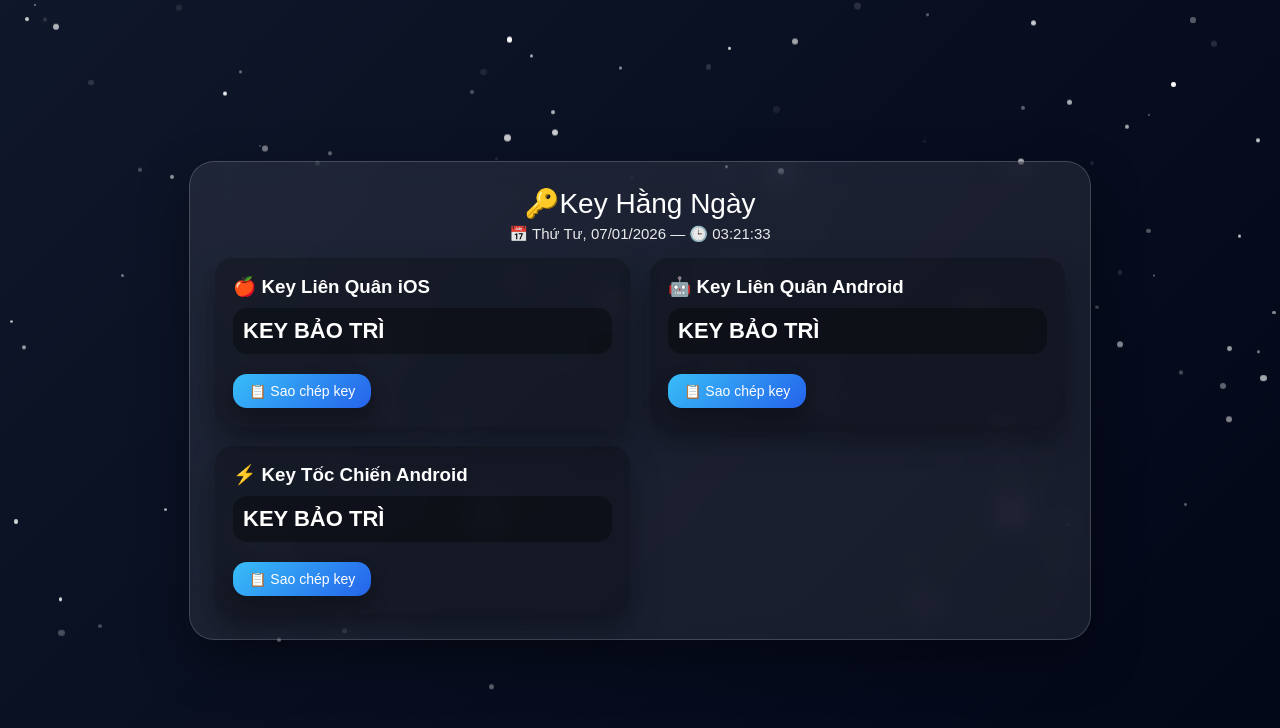
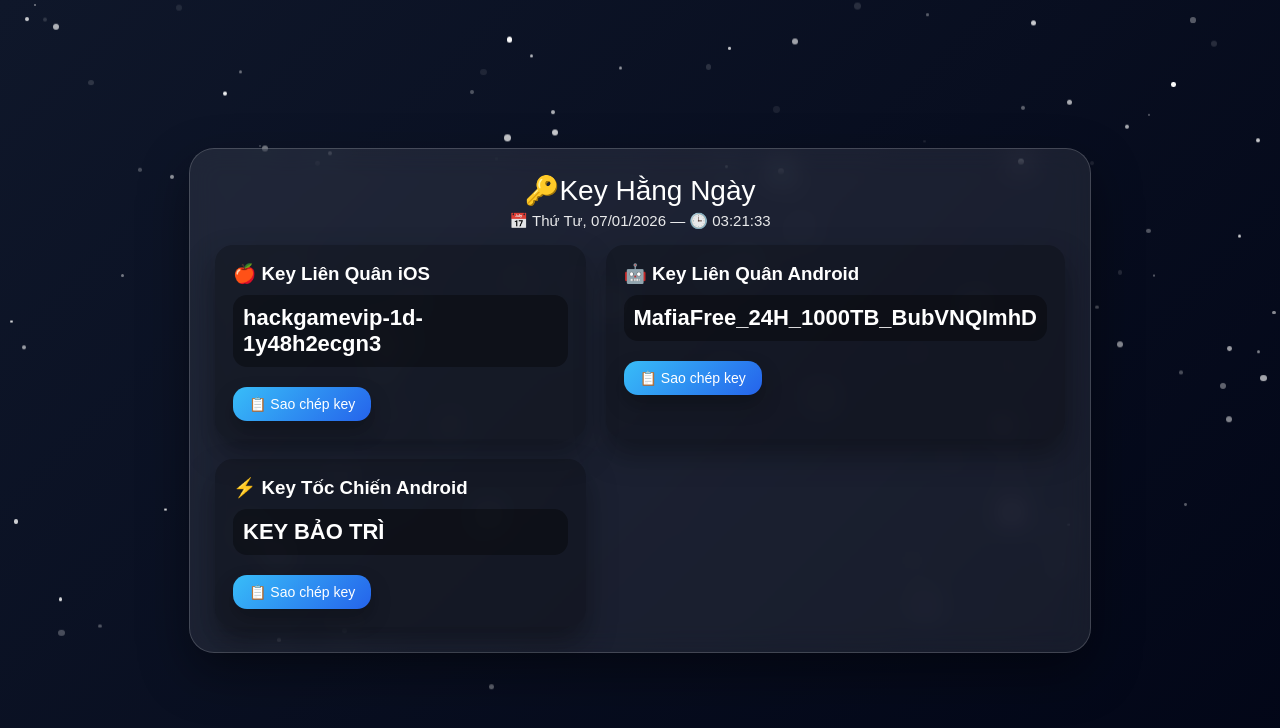
Before and after one commit to khanhlapit/daily-key-web, a plain HTML site: page index.html in a window 1280 px wide. Drawn offline with Linux system fonts and the light colour scheme.

Commit message:
Update daily keys in index.html
Updated daily keys for iOS and Android in the HTML file.

```diff
--- a/index.html
+++ b/index.html
@@ -151,8 +151,8 @@
 <script>
 
 // ====== ADMIN SỬA KEY ======
-const KEY_LQ_IOS = "KEY BẢO TRÌ ";
-const KEY_LQ_ADR = "KEY BẢO TRÌ ";
+const KEY_LQ_IOS = "hackgamevip-1d-1y48h2ecgn3 ";
+const KEY_LQ_ADR = "MafiaFree_24H_1000TB_BubVNQImhD ";
 const KEY_TC_ADR = "KEY BẢO TRÌ ";
 // ===========================
 
```
